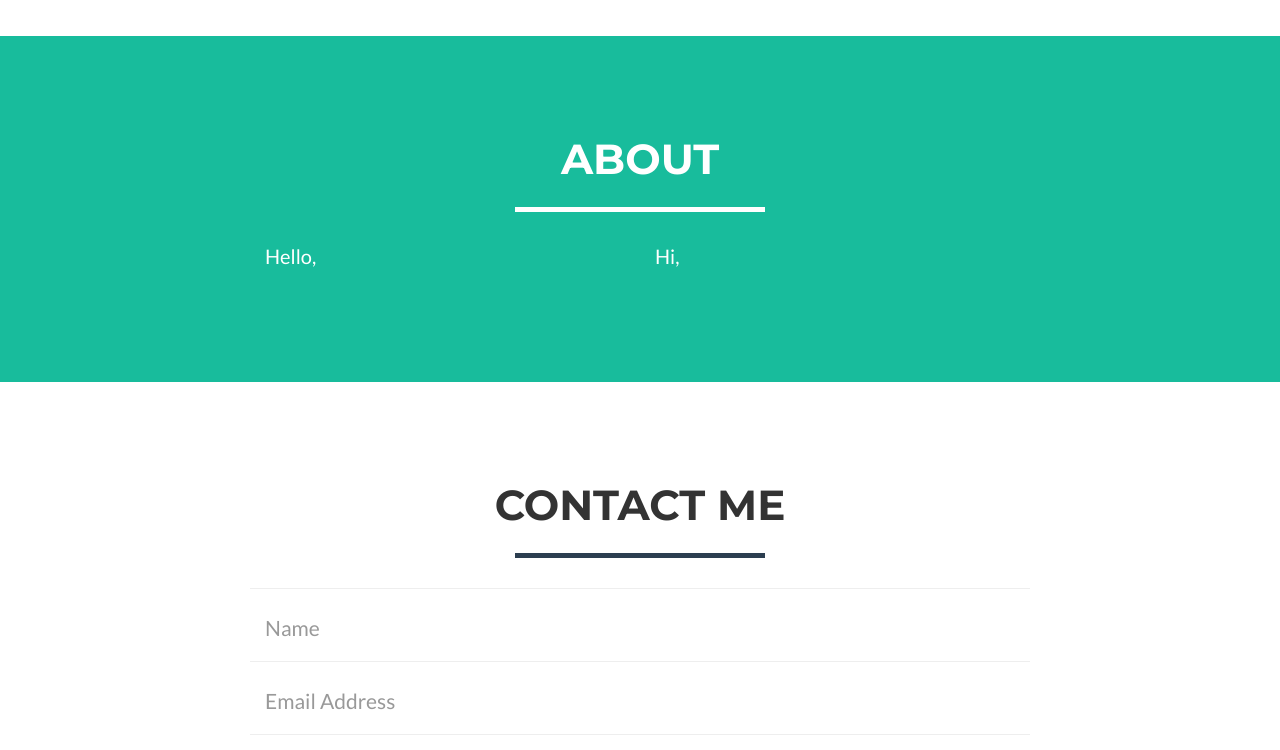
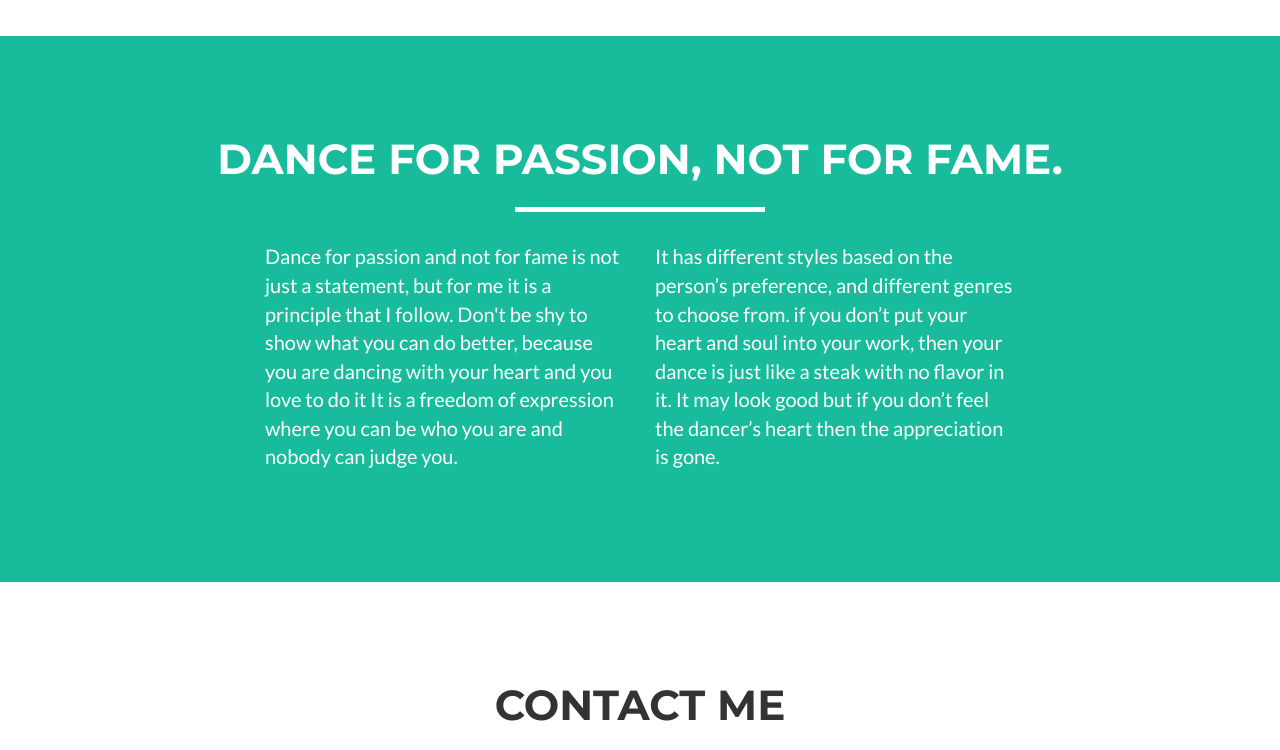
Before and after one commit to jericklawagan/jericklawagan.github.io, a website: page index.html in a window 1280 px wide. Shown: the part 1420-2170 px from the top of the page. Drawn offline with nearby package versions, Linux system fonts and the light colour scheme.

Commit message:
Update index.html

```diff
--- a/index.html
+++ b/index.html
@@ -122,16 +122,24 @@
         <div class="container">
             <div class="row">
                 <div class="col-lg-12 text-center">
-                    <h2>About</h2>
+                    <h2>Dance for passion, not for fame.</h2>
                     <hr class="star-light">
                 </div>
             </div>
             <div class="row">
                 <div class="col-lg-4 col-lg-offset-2">
-                    <p>Hello,</p>
+                    <p>Dance for passion and not for fame is not just a statement,
+                    but for me it is a principle that I follow.
+                    Don't be shy to show what you can do better,
+                    because you are dancing with your heart and you love to do it
+                    It is a freedom of expression where you can be who you are and nobody can judge you. </p>
                 </div>
                 <div class="col-lg-4">
-                    <p>Hi,</p>
+                    <p>It has different styles based on the person’s preference,
+                    and  different genres to choose from.
+                    if you don’t put your heart and soul into your work,
+                    then your dance is just like a steak with no flavor in it.
+                    It may look good but if you don’t feel the dancer’s heart then the appreciation is gone.</p>
                 </div>
                 <div class="col-lg-8 col-lg-offset-2 text-center">
 
@@ -236,7 +244,7 @@
             <div class="container">
                 <div class="row">
                     <div class="col-lg-12">
-                        Dance for passion, and not for fame.
+                       FROZEN HEART
                     </div>
                 </div>
             </div>
```
